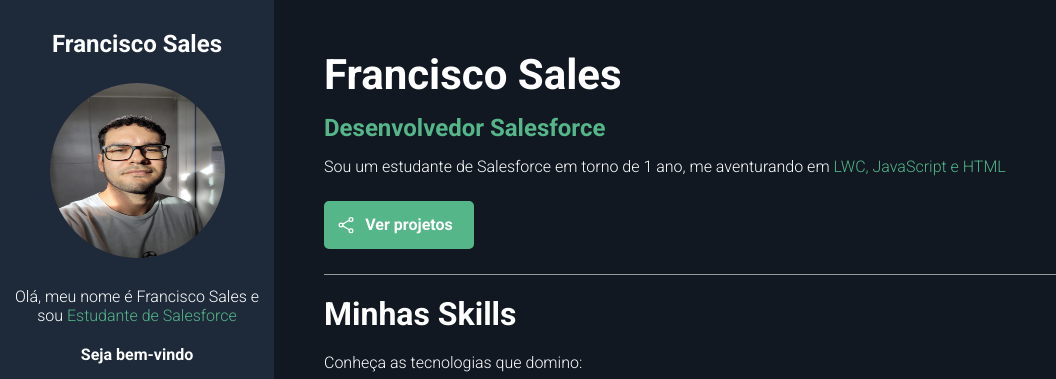
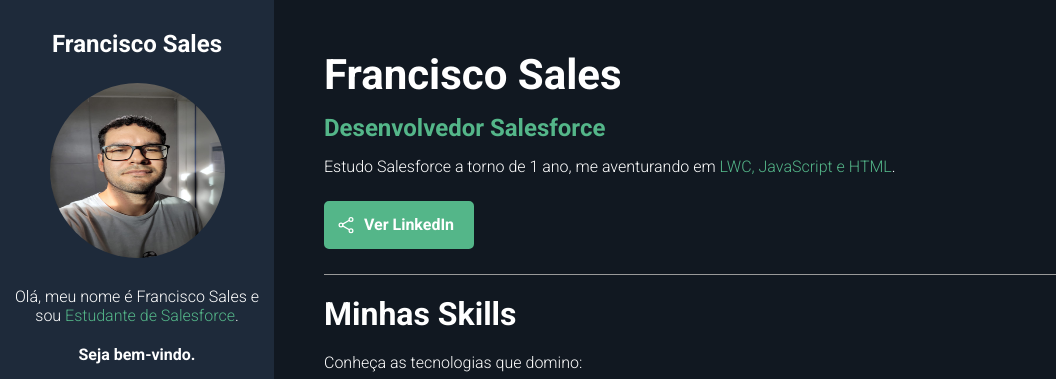
Before and after one commit to fsales66/fsales66.github.io, a plain HTML site: page index.html in a window 1280 px wide. Shown: the top 379 px of the page, without its empty margins (0-1056 px from the left). Drawn offline with nearby package versions, Linux system fonts and the light colour scheme.

Commit message:
commit no index

```diff
--- a/index.html
+++ b/index.html
@@ -27,9 +27,9 @@
         <img id="bio-image" src="img/profile.jpeg" alt="Francisco Sales" />
         <p>
           Olá, meu nome é Francisco Sales e sou
-          <span class="highlight"> Estudante de Salesforce</span>
+          <span class="highlight"> Estudante de Salesforce</span>.
         </p>
-        <p id="welcome-text">Seja bem-vindo</p>
+        <p id="welcome-text">Seja bem-vindo.</p>
         <ul id="social-container">
           <li>
             <a href="https://www.linkedin.com/in/francisco-sales-612a63193/" target="_blank"
@@ -52,8 +52,8 @@
         <h1 id="name">Francisco Sales</h1>
         <p id="title">
           <span class="highlight">Desenvolvedor Salesforce</span>
-        </p class='description'>Sou um estudante de Salesforce em torno de 1 ano, me aventurando em <span class="highlight">LWC, JavaScript e HTML</span> </p>
-        <a href="linkedin.com/in/francisco-sales-612a63193/" id="btn-projects"><ion-icon name="share-social-outline"></ion-icon><span>Ver projetos</span></a>
+        </p class='description'>Estudo Salesforce a torno de 1 ano, me aventurando em <span class="highlight">LWC, JavaScript e HTML</span>. </p>
+        <a href="linkedin.com/in/francisco-sales-612a63193/" id="btn-projects"><ion-icon name="share-social-outline"></ion-icon><span>Ver LinkedIn</span></a>
         <h2 id="skills-section-title">Minhas Skills</h2>
         <p class="description">Conheça as tecnologias que domino:</p>
         <div id="skills-container">
```
